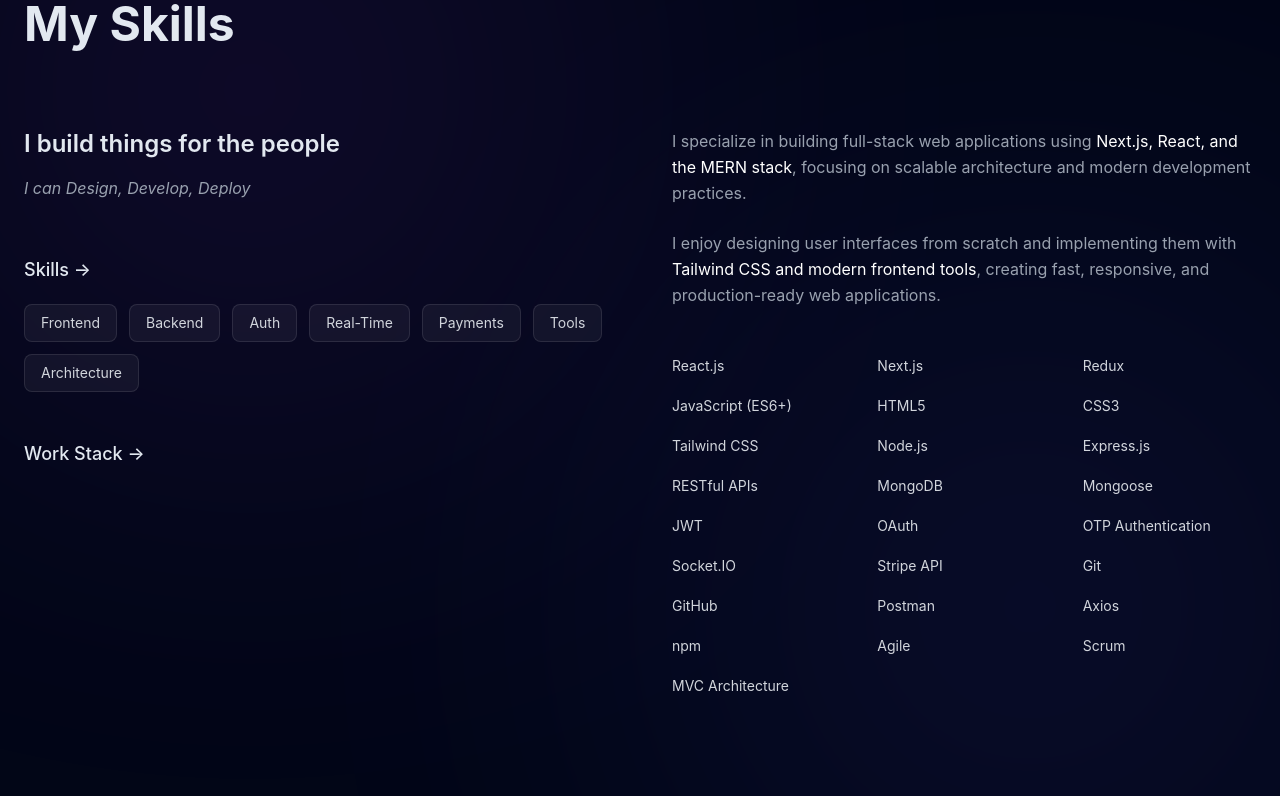
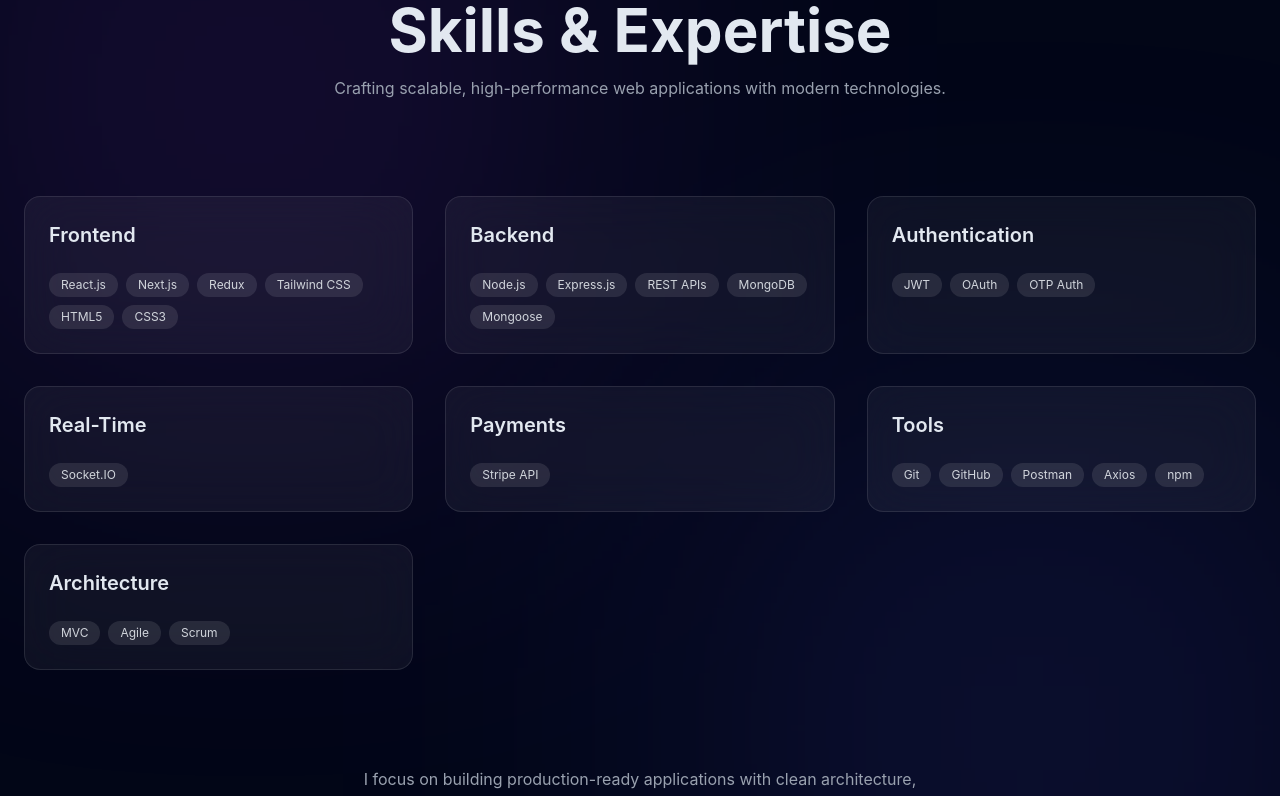
Before and after one commit to dk-pv/Professional-portfolio, a Next.js app: page / in a window 1280 px wide. Shown: the part 1800-2596 px from the top of the page. Built offline with nearby package versions, Linux system fonts and the light colour scheme.

Commit message:
update the skill section

```diff
--- a/src/components/skills/SkillsOrbit.tsx
+++ b/src/components/skills/SkillsOrbit.tsx
@@ -2,152 +2,119 @@
 
 import { motion } from "framer-motion";
 
-const skillCategories = [
-  "Frontend",
-  "Backend",
-  "Auth",
-  "Real-Time",
-  "Payments",
-  "Tools",
-  "Architecture",
-];
-
-const stack = [
-  "React.js",
-  "Next.js",
-  "Redux",
-  "JavaScript (ES6+)",
-  "HTML5",
-  "CSS3",
-  "Tailwind CSS",
-  "Node.js",
-  "Express.js",
-  "RESTful APIs",
-  "MongoDB",
-  "Mongoose",
-  "JWT",
-  "OAuth",
-  "OTP Authentication",
-  "Socket.IO",
-  "Stripe API",
-  "Git",
-  "GitHub",
-  "Postman",
-  "Axios",
-  "npm",
-  "Agile",
-  "Scrum",
-  "MVC Architecture",
+const skills = [
+  {
+    title: "Frontend",
+    items: ["React.js", "Next.js", "Redux", "Tailwind CSS", "HTML5", "CSS3"],
+  },
+  {
+    title: "Backend",
+    items: ["Node.js", "Express.js", "REST APIs", "MongoDB", "Mongoose"],
+  },
+  {
+    title: "Authentication",
+    items: ["JWT", "OAuth", "OTP Auth"],
+  },
+  {
+    title: "Real-Time",
+    items: ["Socket.IO"],
+  },
+  {
+    title: "Payments",
+    items: ["Stripe API"],
+  },
+  {
+    title: "Tools",
+    items: ["Git", "GitHub", "Postman", "Axios", "npm"],
+  },
+  {
+    title: "Architecture",
+    items: ["MVC", "Agile", "Scrum"],
+  },
 ];
 
 export default function SkillsSection() {
   return (
-    <section
-      id="skills"
-      className="relative py-40 px-6 overflow-hidden"
-    >
+    <section className="relative py-40 px-6 overflow-hidden">
 
-      {/* glow background */}
-      <div className="absolute w-[500px] h-[500px] bg-purple-500 blur-[220px] opacity-20 rounded-full top-0 left-0" />
-      <div className="absolute w-[500px] h-[500px] bg-indigo-500 blur-[220px] opacity-20 rounded-full bottom-0 right-0" />
+      {/* background glow */}
+      <div className="absolute w-[500px] h-[500px] bg-purple-500 blur-[200px] opacity-20 top-0 left-0" />
+      <div className="absolute w-[500px] h-[500px] bg-indigo-500 blur-[200px] opacity-20 bottom-0 right-0" />
 
       <div className="max-w-7xl mx-auto relative z-10">
 
         {/* title */}
-        <motion.h2
-          initial={{ opacity: 0, y: 30 }}
+        <motion.div
+          initial={{ opacity: 0, y: 40 }}
           whileInView={{ opacity: 1, y: 0 }}
-          transition={{ duration: 0.6 }}
+          transition={{ duration: 0.7 }}
           viewport={{ once: true }}
-          className="text-4xl md:text-5xl font-bold mb-20"
+          className="mb-24 text-center"
         >
-          My Skills
-        </motion.h2>
+          <h2 className="text-4xl md:text-6xl font-bold mb-4">
+            Skills & Expertise
+          </h2>
+          <p className="text-gray-400 max-w-2xl mx-auto">
+            Crafting scalable, high-performance web applications with modern technologies.
+          </p>
+        </motion.div>
 
-        <div className="grid md:grid-cols-2 gap-16">
+        {/* grid */}
+        <div className="grid sm:grid-cols-2 lg:grid-cols-3 gap-8">
 
-          {/* left intro */}
-          <motion.div
-            initial={{ opacity: 0, x: -40 }}
-            whileInView={{ opacity: 1, x: 0 }}
-            transition={{ duration: 0.6 }}
-            viewport={{ once: true }}
-          >
-            <h3 className="text-2xl font-semibold mb-4">
-              I build things for the people
-            </h3>
+          {skills.map((group, index) => (
+            <motion.div
+              key={index}
+              initial={{ opacity: 0, y: 50 }}
+              whileInView={{ opacity: 1, y: 0 }}
+              transition={{
+                duration: 0.5,
+                delay: index * 0.1,
+              }}
+              viewport={{ once: true }}
+              whileHover={{ y: -8 }}
+              className="group relative p-6 rounded-2xl border border-white/10 bg-white/5 backdrop-blur-xl hover:border-white/20 transition"
+            >
 
-            <p className="italic text-gray-400">
-              I can Design, Develop, Deploy
-            </p>
+              {/* glow hover */}
+              <div className="absolute inset-0 rounded-2xl opacity-0 group-hover:opacity-100 transition bg-gradient-to-br from-purple-500/10 to-indigo-500/10" />
 
-            {/* categories */}
-            <div className="mt-14">
+              {/* title */}
+              <h3 className="text-xl font-semibold mb-6 relative z-10">
+                {group.title}
+              </h3>
 
-              <div className="flex items-center gap-4 mb-5">
-                <span className="text-lg font-medium">Skills →</span>
-              </div>
-
-              <div className="flex flex-wrap gap-3">
-                {skillCategories.map((cat, i) => (
+              {/* items */}
+              <div className="flex flex-wrap gap-2 relative z-10">
+                {group.items.map((item, i) => (
                   <span
                     key={i}
-                    className="px-4 py-2 text-sm bg-white/5 border border-white/10 rounded-lg text-gray-300 hover:bg-white/10 transition"
+                    className="text-xs px-3 py-1 rounded-full bg-white/10 text-gray-300 hover:bg-white/20 transition"
                   >
-                    {cat}
+                    {item}
                   </span>
                 ))}
               </div>
 
-              <div className="flex items-center gap-4 mt-12">
-                <span className="text-lg font-medium">Work Stack →</span>
-              </div>
-
-            </div>
-          </motion.div>
-
-          {/* right content */}
-          <motion.div
-            initial={{ opacity: 0, x: 40 }}
-            whileInView={{ opacity: 1, x: 0 }}
-            transition={{ duration: 0.6 }}
-            viewport={{ once: true }}
-          >
-
-            {/* paragraph */}
-            <p className="text-gray-400 leading-relaxed mb-6">
-              I specialize in building full-stack web applications using
-              <span className="text-white"> Next.js, React, and the MERN stack</span>,
-              focusing on scalable architecture and modern development
-              practices.
-            </p>
-
-            <p className="text-gray-400 leading-relaxed mb-12">
-              I enjoy designing user interfaces from scratch and implementing
-              them with
-              <span className="text-white"> Tailwind CSS and modern frontend tools</span>,
-              creating fast, responsive, and production-ready web applications.
-            </p>
-
-            {/* stack grid */}
-            <div className="grid grid-cols-2 md:grid-cols-3 gap-x-8 gap-y-5">
-              {stack.map((tech, i) => (
-                <motion.div
-                  key={i}
-                  initial={{ opacity: 0 }}
-                  whileInView={{ opacity: 1 }}
-                  transition={{ delay: i * 0.03 }}
-                  viewport={{ once: true }}
-                  className="text-gray-300 text-sm hover:text-white transition"
-                >
-                  {tech}
-                </motion.div>
-              ))}
-            </div>
-
-          </motion.div>
+            </motion.div>
+          ))}
 
         </div>
+
+        {/* bottom highlight */}
+        <motion.div
+          initial={{ opacity: 0, y: 30 }}
+          whileInView={{ opacity: 1, y: 0 }}
+          transition={{ delay: 0.3 }}
+          viewport={{ once: true }}
+          className="mt-24 text-center"
+        >
+          <p className="text-gray-400 max-w-xl mx-auto leading-relaxed">
+            I focus on building production-ready applications with clean architecture,
+            optimized performance, and scalable backend systems.
+          </p>
+        </motion.div>
+
       </div>
     </section>
   );
```
